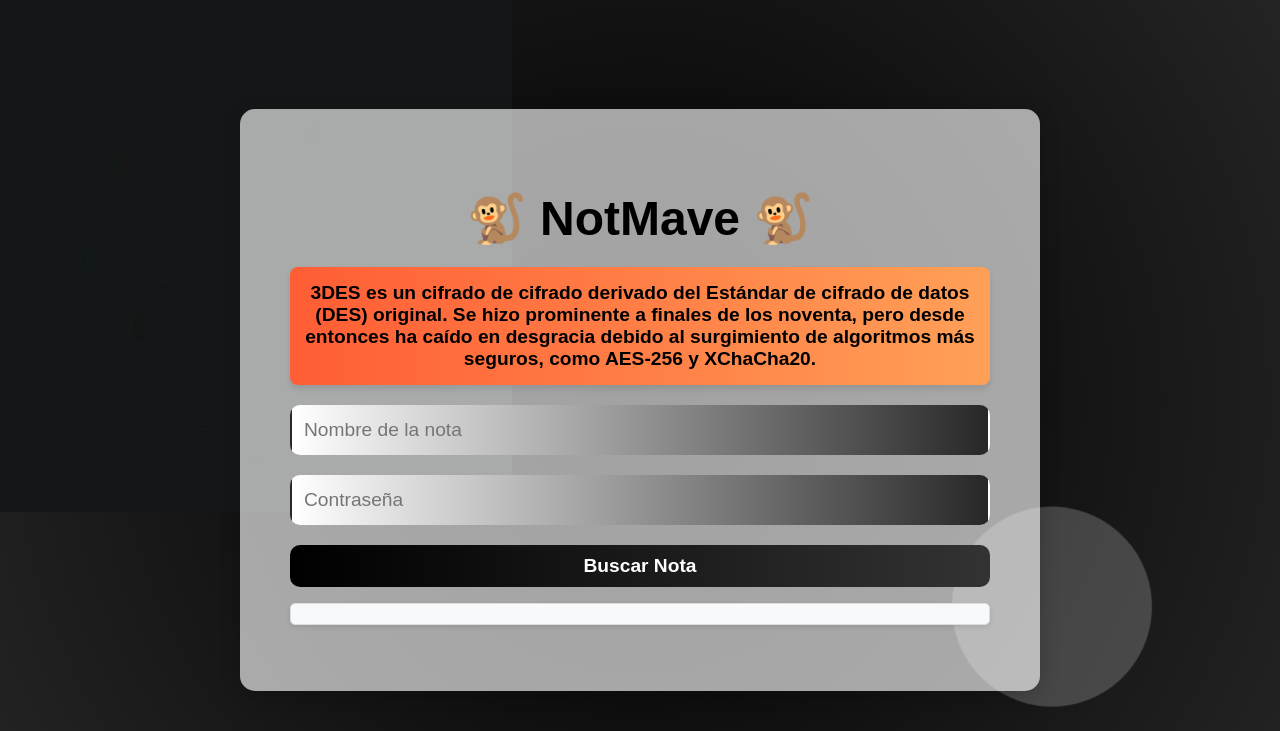
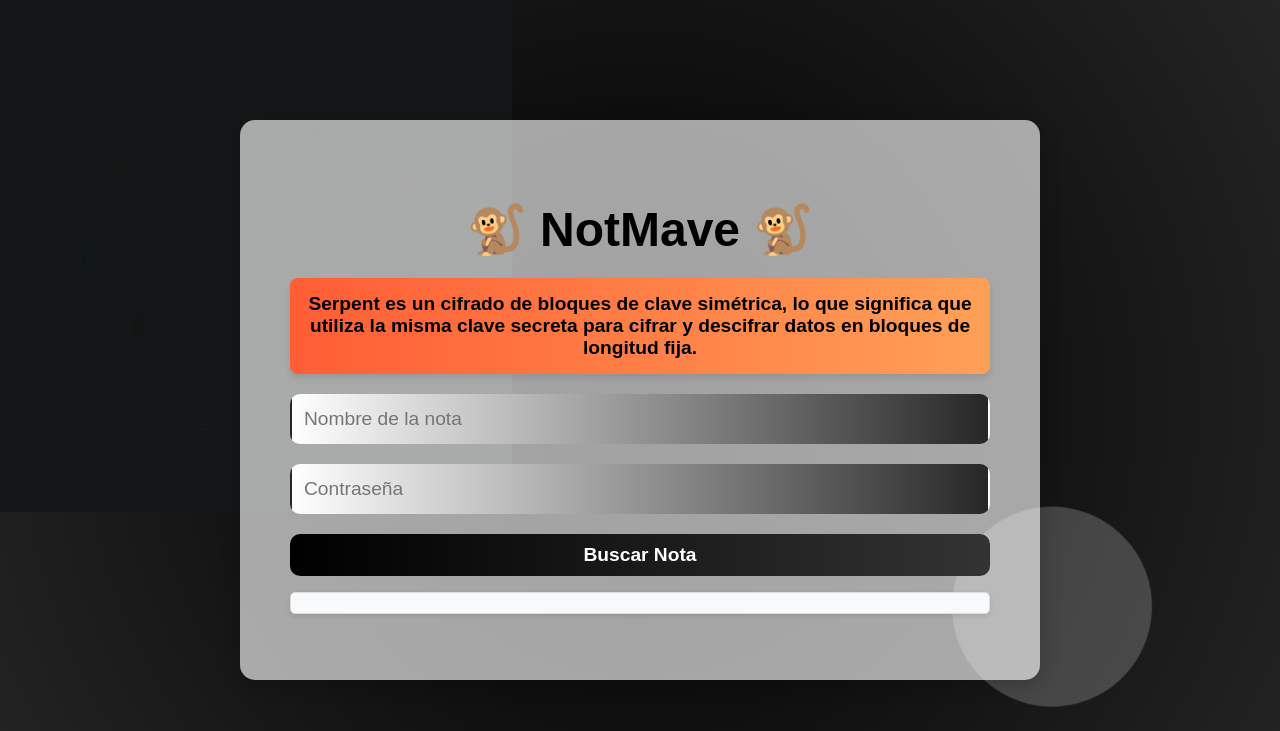
Before and after one commit to HanzMaverick/NotasMave, a Flask app: page / in a window 1280 px wide. Shown: the top 731 px of the page. Run offline with Flask 3, Linux system fonts and the light colour scheme; some libraries are stand-ins or nearby versions.

Commit message:
Juego 13mar

```diff
--- a/templates/search.html
+++ b/templates/search.html
@@ -129,7 +129,7 @@
 
     <!-- Carrusel de textos -->
     <div id="carousel" class="carousel">
-      <div class="carousel-item active"> 3DES es un cifrado de cifrado derivado del Estándar de cifrado de datos (DES) original. Se hizo prominente a finales de los noventa, pero desde entonces ha caído en desgracia debido al surgimiento de algoritmos más seguros, como AES-256 y XChaCha20. </div>
+      <div class="carousel-item active"> Serpent es un cifrado de bloques de clave simétrica, lo que significa que utiliza la misma clave secreta para cifrar y descifrar datos en bloques de longitud fija. </div>
       <div class="carousel-item" id="btcPriceSlide">💲 Cargando precio de Bitcoin...</div>
       <div class="carousel-item" id="btcVolumeSlide">📊 Cargando volumen de transacciones...</div>
       <div class="carousel-item" id="btcHashrateSlide">⚡ Cargando hashrate de la red...</div>
```
Also changed, not shown: instance/notes.db.
